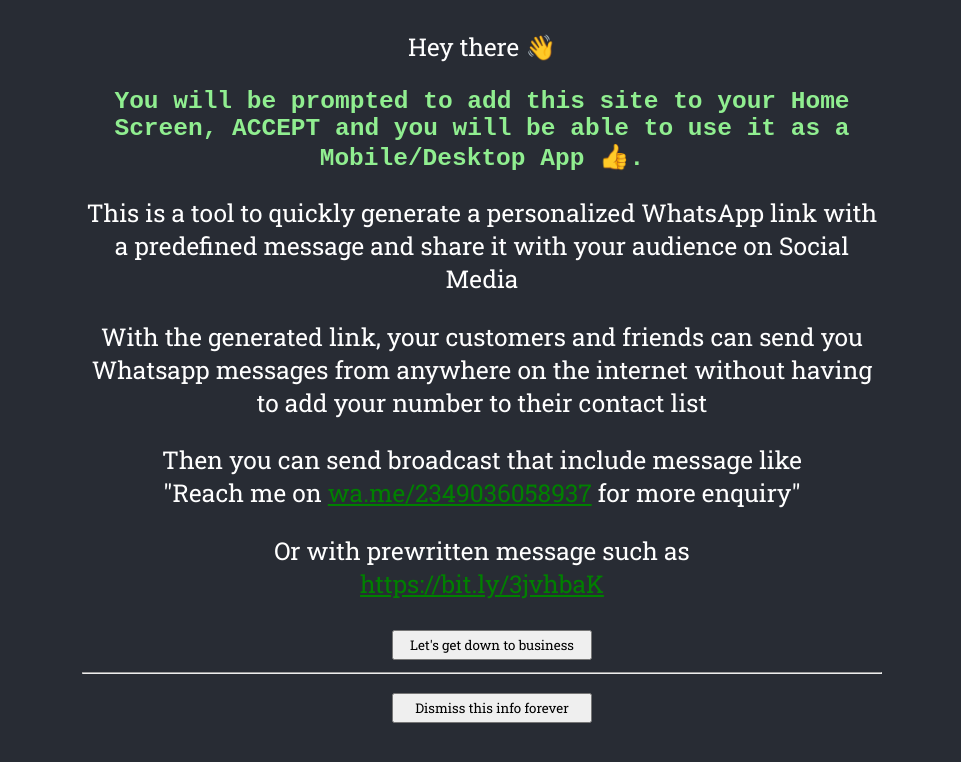
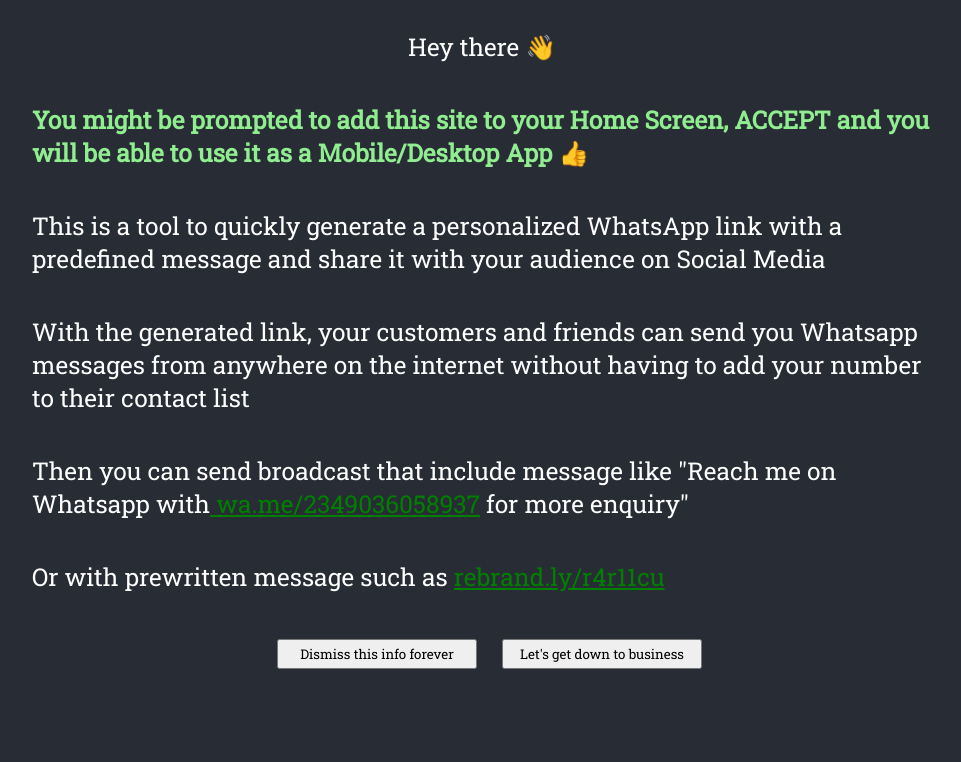
Before and after one commit to abdulloooh/wa-link, a React (Create React App) app: page / in a window 1280 px wide. Shown: the top 762 px of the page, without its empty margins (158-1119 px from the left). Built offline with nearby package versions, Linux system fonts and the light colour scheme; no server answers; what raven-js would draw is missing.

Commit message:
improved on UI and replaced example with rebrand type and not bitly

```diff
--- a/src/App.css
+++ b/src/App.css
@@ -2,7 +2,7 @@
   font-family: "Roboto Slab", serif;
 }
 .App {
-  text-align: center;
+  text-justify: distribute;
 }
 
 .App-logo {
@@ -47,7 +47,7 @@
 
 .container {
   width: 90%;
-  max-width: 800px;
+  max-width: 900px;
   /* line-height: 25px; */
   margin: 30px auto;
 }
@@ -57,6 +57,10 @@
 }
 
 .install {
-  font-family: monospace;
+  /* font-family: monospace; */
   font-weight: bold;
 }
+
+input[type="button"] {
+  margin: 5px;
+}
--- a/src/App.jsx
+++ b/src/App.jsx
@@ -36,15 +36,16 @@
             {showInfo ? (
               <React.Fragment>
                 <Info />
-                <CustomButton
-                  handleClick={this.dismiss}
-                  value="Let's get down to business"
-                />{" "}
-                <hr />
-                <CustomButton
-                  handleClick={this.dismissForever}
-                  value="Dismiss this info forever"
-                />
+                <div style={{ textAlign: "center" }}>
+                  <CustomButton
+                    handleClick={this.dismissForever}
+                    value="Dismiss this info forever"
+                  />
+                  <CustomButton
+                    handleClick={this.dismiss}
+                    value="Let's get down to business"
+                  />
+                </div>
               </React.Fragment>
             ) : (
               <React.Fragment>
--- a/src/component/footer.jsx
+++ b/src/component/footer.jsx
@@ -20,7 +20,7 @@
       </p>
       <p>
         Disclaimer: Whatsapp-link is not affiliated with WhatsApp Inc. <br />{" "}
-        2020 &copy; Whatsapp-link | All rights reserved{" "}
+        2020 &copy; Whatsapp-link
       </p>
     </small>
   );
--- a/src/component/info.jsx
+++ b/src/component/info.jsx
@@ -11,8 +11,8 @@
           </span>
         </p>
         <p className="install" style={{ color: "lightgreen" }}>
-          You will be prompted to add this site to your Home Screen, ACCEPT and
-          you will be able to use it as a Mobile/Desktop App 👍.
+          You might be prompted to add this site to your Home Screen, ACCEPT and
+          you will be able to use it as a Mobile/Desktop App 👍
         </p>
         <p>
           This is a tool to quickly generate a personalized WhatsApp link with a
@@ -23,15 +23,27 @@
           Whatsapp messages from anywhere on the internet without having to add
           your number to their contact list
         </p>
-        <p style={{ textAlign: "center" }}>
-          Then you can send broadcast that include message like <br /> "Reach me
-          on <a href="https://wa.me/2349036058937"> wa.me/2349036058937</a> for
+        <p
+          style={
+            {
+              /*textAlign: "center"*/
+            }
+          }
+        >
+          Then you can send broadcast that include message like "Reach me on
+          Whatsapp with
+          <a href="https://wa.me/2349036058937"> wa.me/2349036058937</a> for
           more enquiry"
         </p>
-        <p style={{ textAlign: "center" }}>
-          Or with prewritten message such as
-          <br />
-          <a href="https://bit.ly/3jvhbaK">https://bit.ly/3jvhbaK</a>
+        <p
+          style={
+            {
+              /*textAlign: "center"*/
+            }
+          }
+        >
+          Or with prewritten message such as {""}
+          <a href="http://rebrand.ly/r4r11cu">rebrand.ly/r4r11cu</a>
         </p>
       </section>
     </>
--- a/src/index.css
+++ b/src/index.css
@@ -14,3 +14,7 @@
   font-family: source-code-pro, Menlo, Monaco, Consolas, "Courier New",
     monospace;
 }
+
+section p {
+  margin-bottom: 40px;
+}
```
